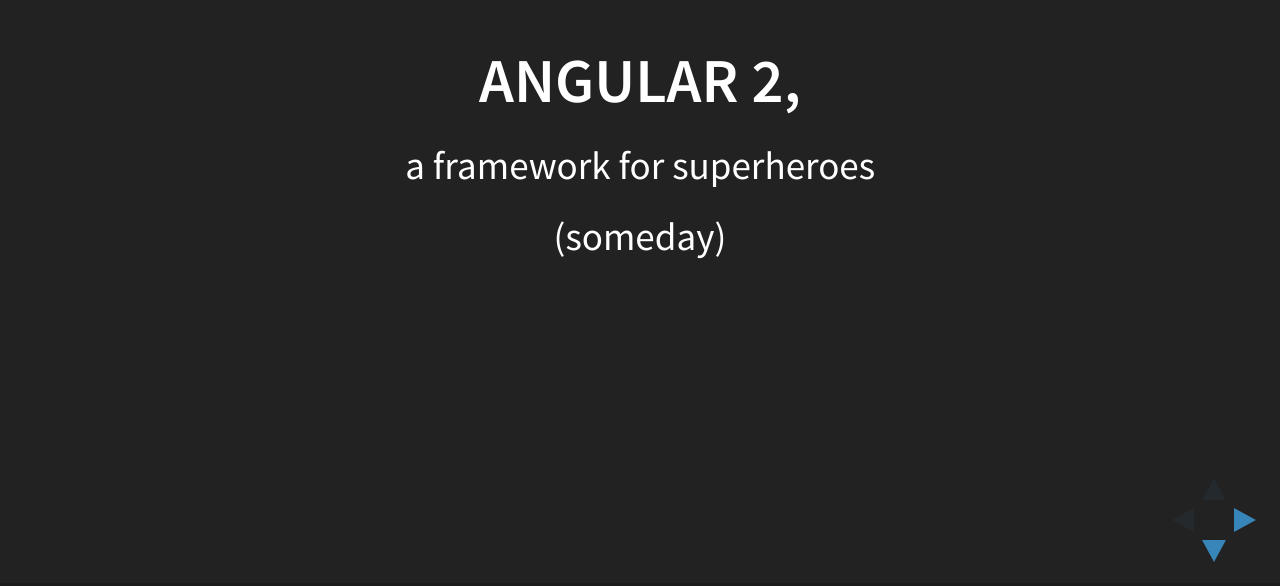
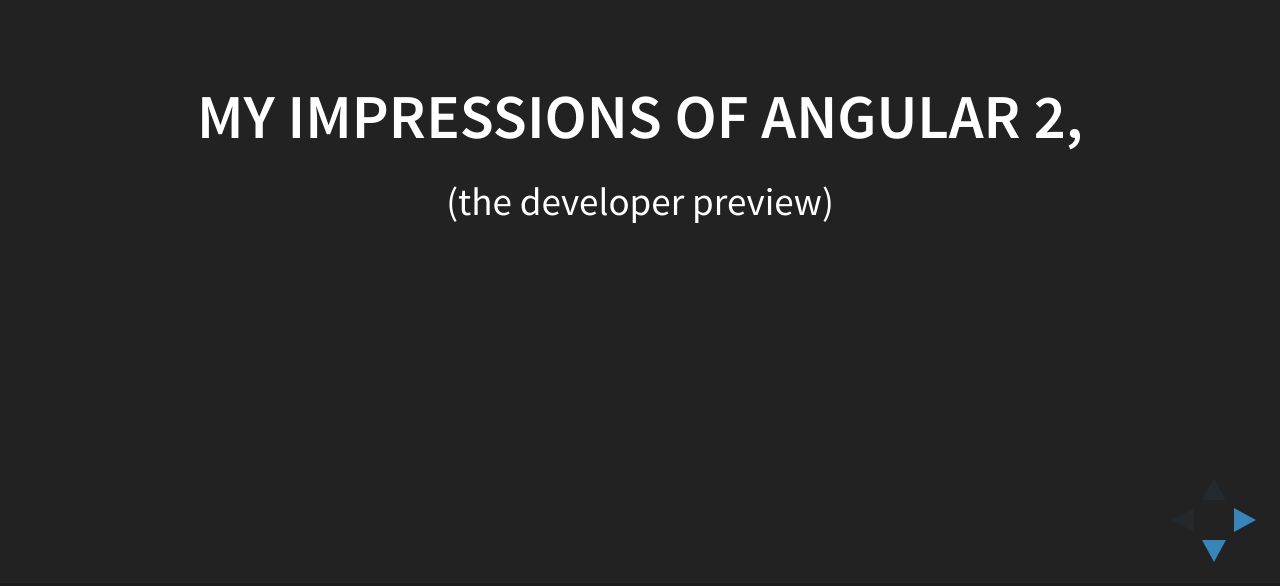
Before and after one commit to JuanCaicedo/my-impressions-of-angular-2, a website: page index.html in a window 1280 px wide. Shown: the part 214-800 px from the top of the page. Drawn offline with Linux system fonts and the light colour scheme.

Commit message:
update title

```diff
--- a/index.html
+++ b/index.html
@@ -49,10 +49,8 @@
       -->
         <section>
           <section data-markdown>
-            ## Angular 2,
-            a framework for superheroes
-
-            (someday)
+            ## My impressions of Angular 2,
+            (the developer preview)
           </section>
           <section data-markdown>
             ### Disclaimer
```
